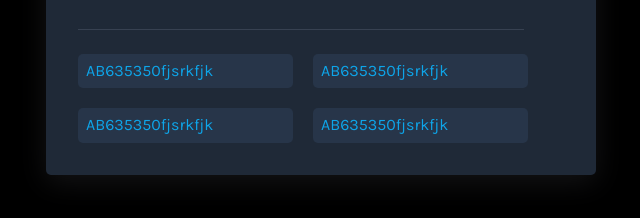
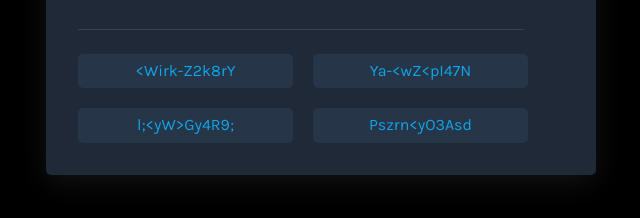
Before and after one commit to jonhayjr/random-password-generator, a plain HTML site: page index.html in a window 1280 px wide. Both pictures are taken after a click on the button "Generate passwords". Shown: the part 432-650 px from the top of the page, without its empty margins (319-959 px from the left). Drawn offline with Linux system fonts and the light colour scheme.

Commit message:
Added generate password logic

```diff
--- a/css/index.css
+++ b/css/index.css
@@ -121,4 +121,5 @@ input {
     padding: 0.5em;
     border-radius: 5px;
     color: var(--secondary-color);
+    text-align: center;
 }
--- a/index.html
+++ b/index.html
@@ -17,10 +17,10 @@
                 <button class="cta btn" id="password-generator-btn"><img class= "btn-icon" src="./img/Icon.svg" alt=""> Generate passwords</button>
                 <hr class="divider">
                 <div class="grid password-fields">
-                    <input type="text" value="AB635350fjsrkfjk" disabled="disabled" id="password1"/>
-                    <input type="text" value="AB635350fjsrkfjk" disabled="disabled" id="password2"/>
-                    <input type="text" value="AB635350fjsrkfjk" disabled="disabled" id="password3"/>
-                    <input type="text" value="AB635350fjsrkfjk" disabled="disabled" id="password4"/>
+                    <input type="text" value="" disabled="disabled" id="password1"/>
+                    <input type="text" value="" disabled="disabled" id="password2"/>
+                    <input type="text" value="" disabled="disabled" id="password3"/>
+                    <input type="text" value="" disabled="disabled" id="password4"/>
                 </div>
             </section>
         </div>
--- a/js/index.js
+++ b/js/index.js
@@ -15,7 +15,20 @@ const getRandomPassword = (length = 12) => {
 }
 
 const generatePasswords = () => {
+    let password1El = document.getElementById('password1');
+    let password2El = document.getElementById('password2');
+    let password3El = document.getElementById('password3');
+    let password4El = document.getElementById('password4');
 
+    let randomPassword1 = getRandomPassword();
+    let randomPassword2 = getRandomPassword();
+    let randomPassword3 = getRandomPassword();
+    let randomPassword4 = getRandomPassword();
+
+    password1El.value = randomPassword1;
+    password2El.value = randomPassword2;
+    password3El.value = randomPassword3;
+    password4El.value = randomPassword4;
 }
 
 const generatePasswordBtn = document.getElementById('password-generator-btn');
```
